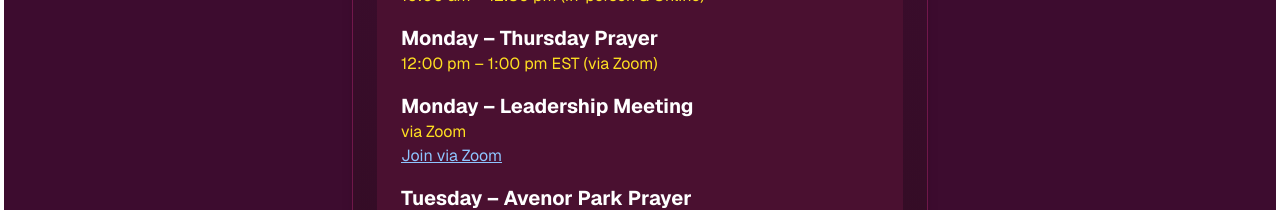
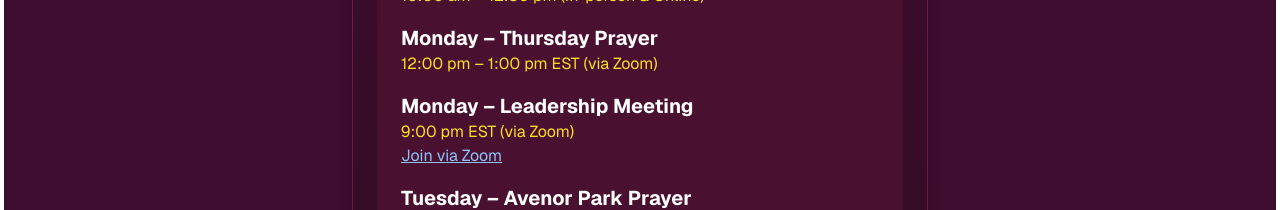
Before and after one commit to Ebaah98/victory_bible_church, a Next.js app: page / in a window 1280 px wide. Shown: the part 3580-3790 px from the top of the page. Built offline with nearby package versions, Linux system fonts and the light colour scheme.

Commit message:
Update Contact.tsx

```diff
--- a/src/components/Contact.tsx
+++ b/src/components/Contact.tsx
@@ -43,7 +43,7 @@ const ChurchFlyer = () => {
           {/* Monday – Leadership Meeting */}
           <div>
             <h4 className="text-xl font-bold text-white">Monday – Leadership Meeting</h4>
-            <p className="text-yellow-300">via Zoom</p>
+            <p className="text-yellow-300">9:00 pm EST (via Zoom)</p>
             <a
               href={AppConstant.ZOOM_LINK}
               target="_blank"
```
